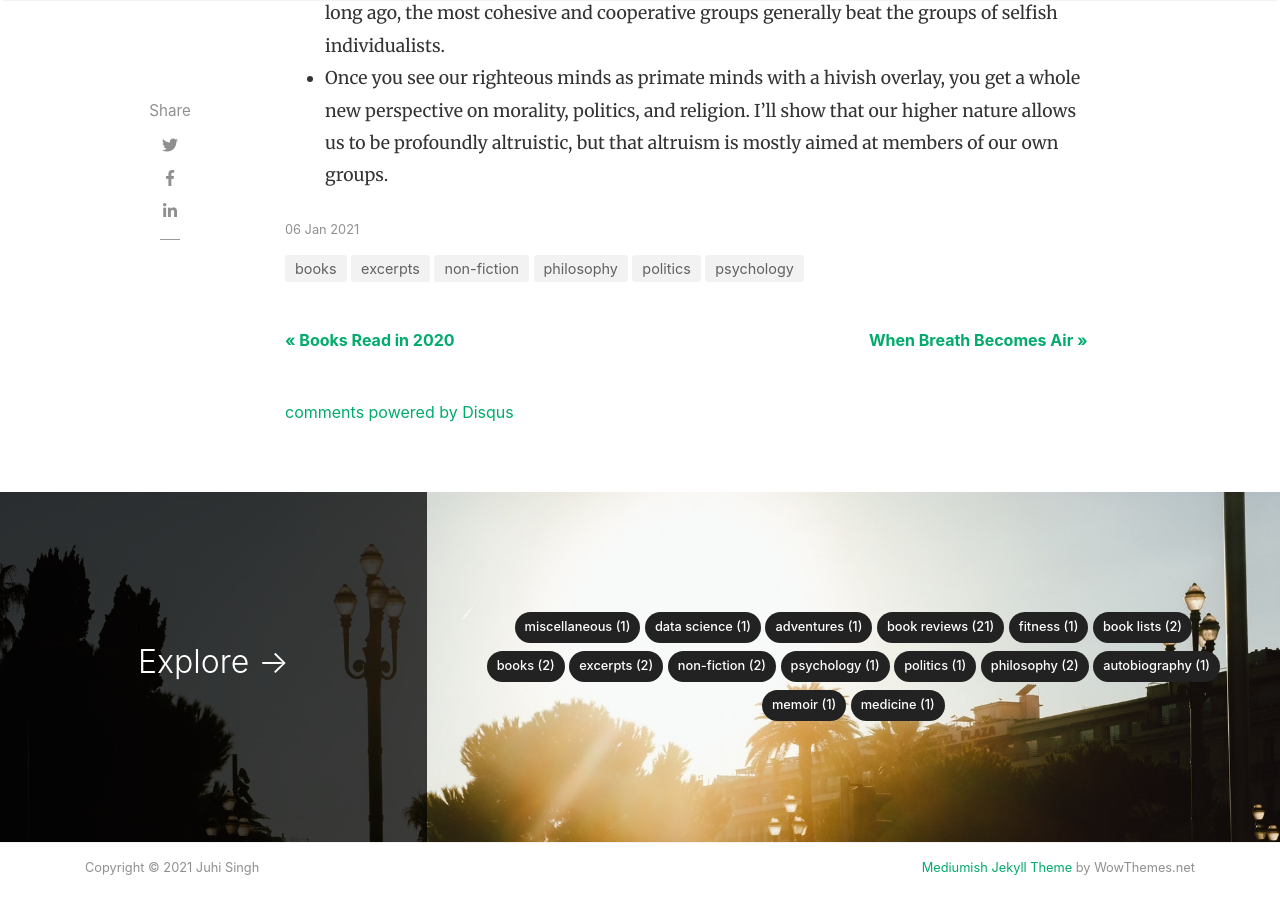
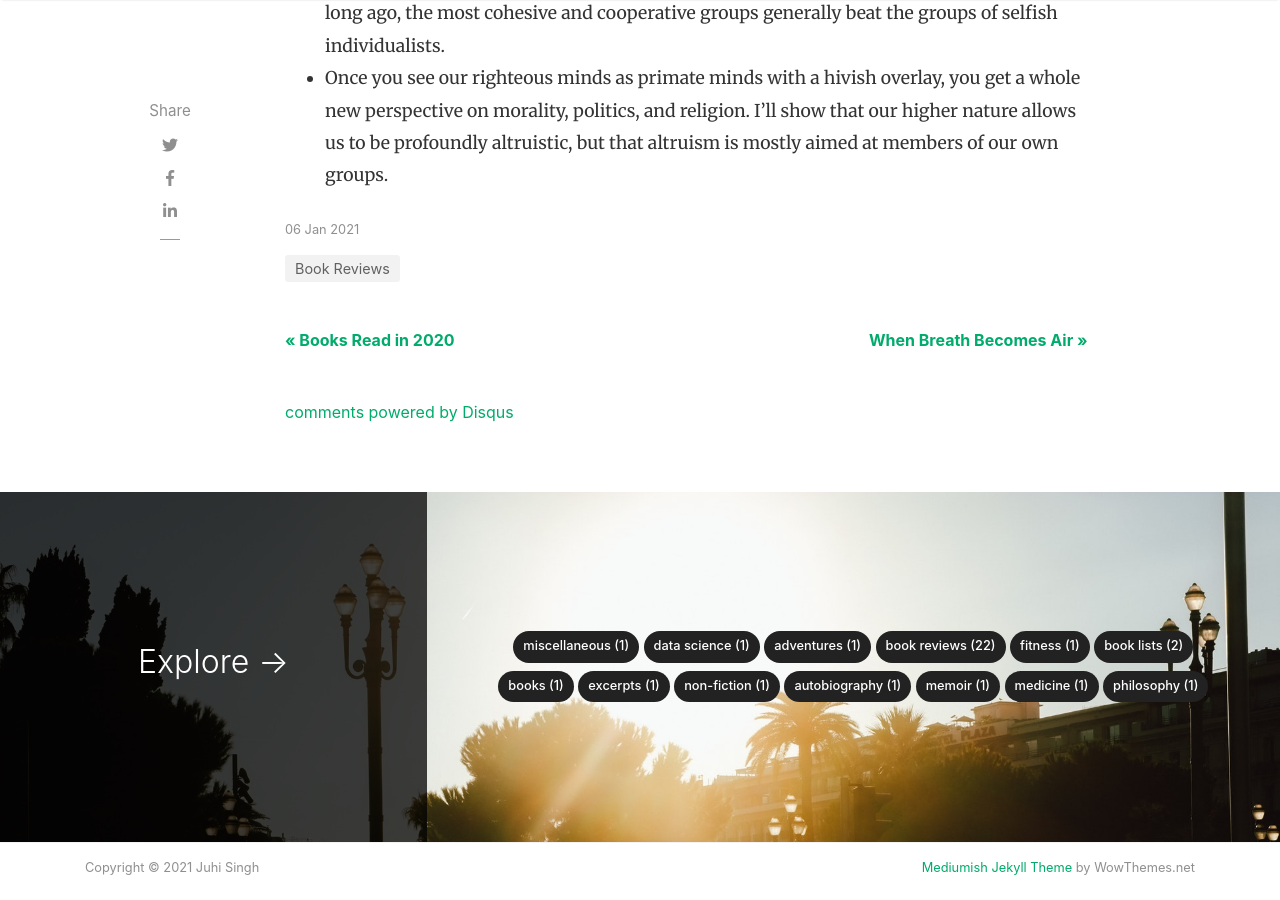
Before and after one commit to jsingh41/jsingh41.github.io, a Jekyll site: the page built from _posts/2021-01-06-the_righteous_mind.md, in a window 1280 px wide and 900 px high, scrolled down 6097 px. Built offline with Jekyll 4.4.1, drawn with Linux system fonts in a browser that asks for light colours; nearby versions of some CDN libraries; comment, search, counter and statistics services are not loaded.

Commit message:
Update 2021-01-06-the_righteous_mind.md

```diff
--- a/_posts/2021-01-06-the_righteous_mind.md
+++ b/_posts/2021-01-06-the_righteous_mind.md
@@ -2,7 +2,7 @@
 layout: post
 title:  "The Righteous Mind: Why Good People Are Divided by Politics and Religion"
 author: juhi
-categories: [ books, excerpts, non-fiction, psychology, politics, philosophy]
+categories: [ Book Reviews ]
 image: assets/images/the_righteous_mind.jpeg
 
 ---
```
